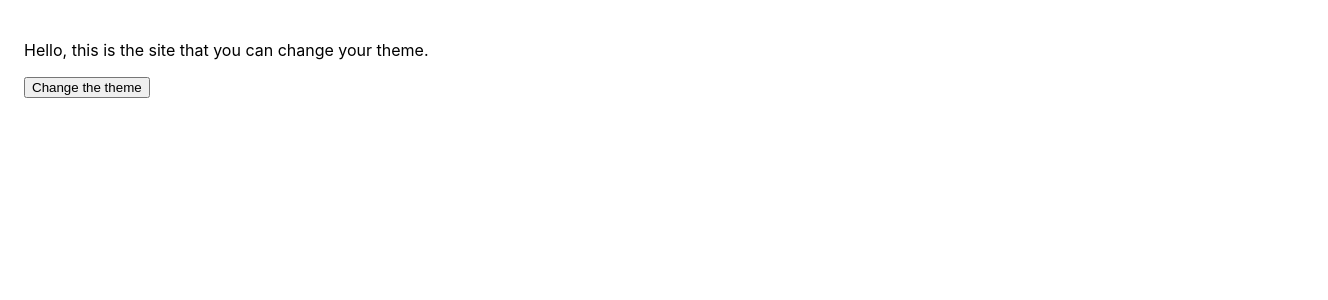
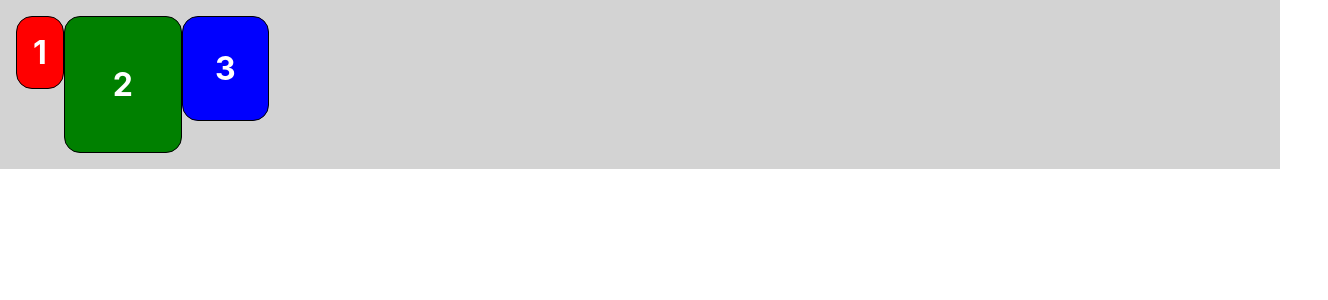
Before and after one commit to Soohyeun/react-practice, a React (Create React App) app: page / in a window 1280 px wide. Shown: the top 300 px of the page, 1328 px wide, since content can reach past the window. Built offline with nearby package versions, Linux system fonts and the light colour scheme.

Commit message:
Chap_15_Block(CSS)

```diff
--- a/package.json
+++ b/package.json
@@ -9,6 +9,7 @@
     "react": "^18.2.0",
     "react-dom": "^18.2.0",
     "react-scripts": "5.0.1",
+    "styled-components": "^5.3.5",
     "web-vitals": "^2.1.4"
   },
   "scripts": {
--- a/src/chapter_14/DarkOrLight.jsx
+++ b/src/chapter_14/DarkOrLight.jsx
@@ -20,4 +20,4 @@
     );
 }
 
-export default DarkOrLight
+export default DarkOrLight;
--- /dev/null
+++ b/src/chapter_15/Block.jsx
@@ -0,0 +1,55 @@
+import styled from "styled-components";
+
+const Wrapper = styled.div`
+  padding: 1rem;
+  display: flex;
+  flex-direction: row;
+  align-items: flex-start;
+  justify-content: flex-start;
+  background-color: lightgrey;
+`;
+
+
+const Block = styled.div`
+    padding: ${(props) => props.padding};
+    border: 1px solid black;
+    border-radius: 1rem;
+    background-color: ${(props) => props.backgroundColor};
+    color: white;
+    font-size: 2rem;
+    font-weight: bold;
+    text-align: center;`
+
+const BlockItems =[
+    {
+        label: "1",
+        padding: "1rem",
+        backgroundColor: "red",
+    },
+    {
+        label: "2",
+        padding: "3rem",
+        backgroundColor: "green",
+    },
+    {
+        label: "3",
+        padding: "2rem",
+        backgroundColor: "blue",
+    },
+];
+
+function Blocks(props){
+    return (
+        <Wrapper>
+            {BlockItems.map((BlockItem) => {
+                return (
+                    <Block padding={BlockItem.padding} backgroundColor={BlockItem.backgroundColor}>
+                        {BlockItem.label}
+                    </Block>
+                );
+            })}
+        </Wrapper>
+    );
+}
+
+export default Blocks;
--- a/src/index.js
+++ b/src/index.js
@@ -13,7 +13,8 @@
 // import SignUp from './chapter_11/SignUp';
 // import Calculator from './chapter_12/Calculator';
 // import ProfileCard from './chapter_13/ProfileCard'
-import DarkOrLight from './chapter_14/DarkOrLight';
+// import DarkOrLight from './chapter_14/DarkOrLight';
+import Blocks from './chapter_15/Block';
 
 const root = ReactDOM.createRoot(document.getElementById('root'));
 
@@ -33,7 +34,7 @@
 
 root.render(
   <React.StrictMode>
-    <DarkOrLight />
+    <Blocks />
   </React.StrictMode>
 );
 
```
Also changed, not shown: 1 other file (tests, documents, lock files or other folders).
